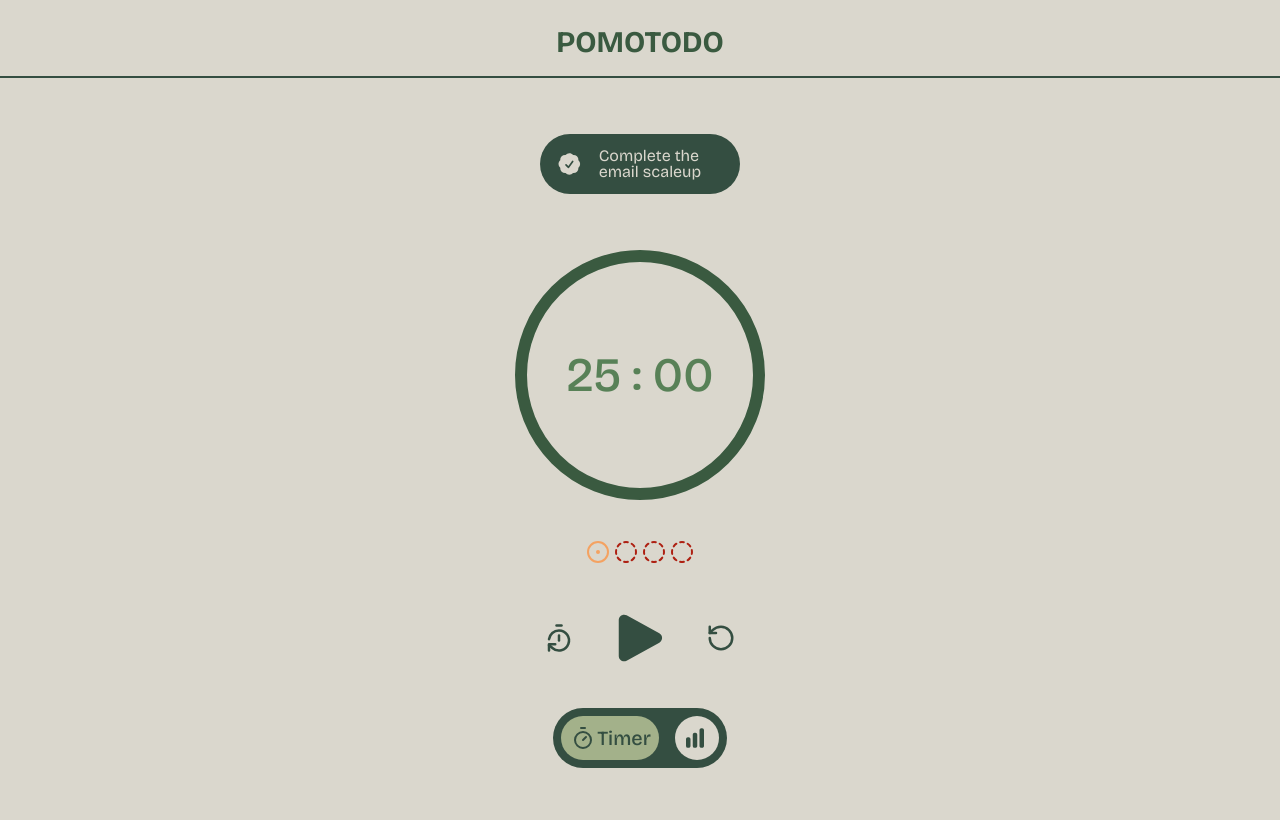
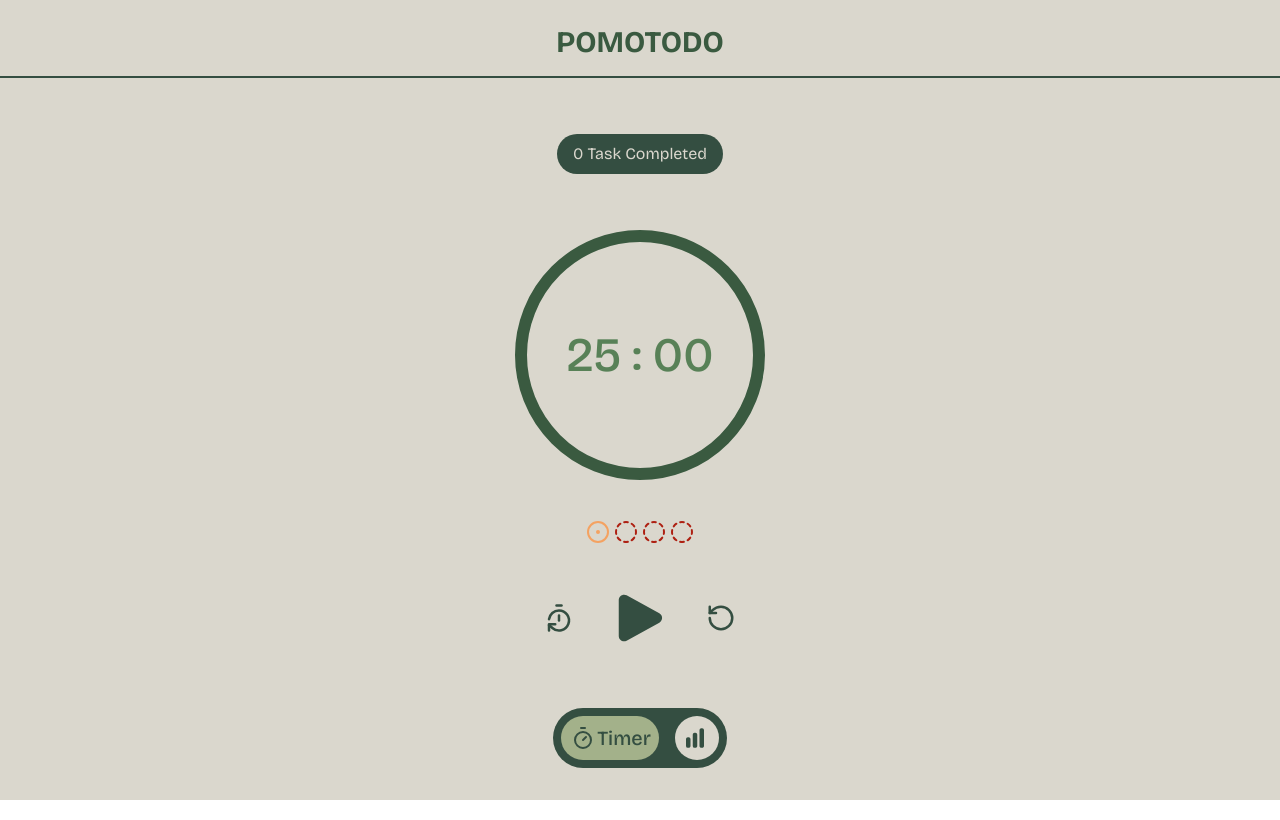
Before and after one commit to AzharZisan/pomotodo, a React (Vite) app: page / in a window 1280 px wide. Built offline with nearby package versions, Linux system fonts and the light colour scheme.

Commit message:
checkbtn removed and will be shown no. of task comleted insted of task list

```diff
--- a/src/App.jsx
+++ b/src/App.jsx
@@ -109,9 +109,8 @@ function App() {
         <h2 className="text-3xl text-(--secondary) py-4 font-bold">POMOTODO</h2>
       </div>
 
-      <div className="py-2 px-4 bg-(--primary) flex justify-center items-center gap-4 max-w-[200px] text-(--bg) rounded-full my-4">
-        <CheckBtn />
-        <p className="leading-4">Complete the email scaleup</p>
+      <div className="py-3 px-4 bg-(--primary) flex justify-center items-center gap-4 max-w-[200px] text-(--bg) rounded-full my-4">
+        <p className="leading-4">0 Task Completed</p>
       </div>
 
       <div className="w-full h-auto flex justify-center items-center my-6]">
--- a/src/components/CheckBtn.jsx
+++ /dev/null
@@ -1,22 +0,0 @@
-import React from 'react'
-
-const CheckBtn = () => {
-  return (
-    <>
-      <svg
-        xmlns="http://www.w3.org/2000/svg"
-        viewBox="0 0 24 24"
-        fill="currentColor"
-        className="size-11"
-      >
-        <path
-          fillRule="evenodd"
-          d="M8.603 3.799A4.49 4.49 0 0 1 12 2.25c1.357 0 2.573.6 3.397 1.549a4.49 4.49 0 0 1 3.498 1.307 4.491 4.491 0 0 1 1.307 3.497A4.49 4.49 0 0 1 21.75 12a4.49 4.49 0 0 1-1.549 3.397 4.491 4.491 0 0 1-1.307 3.497 4.491 4.491 0 0 1-3.497 1.307A4.49 4.49 0 0 1 12 21.75a4.49 4.49 0 0 1-3.397-1.549 4.49 4.49 0 0 1-3.498-1.306 4.491 4.491 0 0 1-1.307-3.498A4.49 4.49 0 0 1 2.25 12c0-1.357.6-2.573 1.549-3.397a4.49 4.49 0 0 1 1.307-3.497 4.49 4.49 0 0 1 3.497-1.307Zm7.007 6.387a.75.75 0 1 0-1.22-.872l-3.236 4.53L9.53 12.22a.75.75 0 0 0-1.06 1.06l2.25 2.25a.75.75 0 0 0 1.14-.094l3.75-5.25Z"
-          clipRule="evenodd"
-        />
-      </svg>
-    </>
-  );
-}
-
-export default CheckBtn
```
